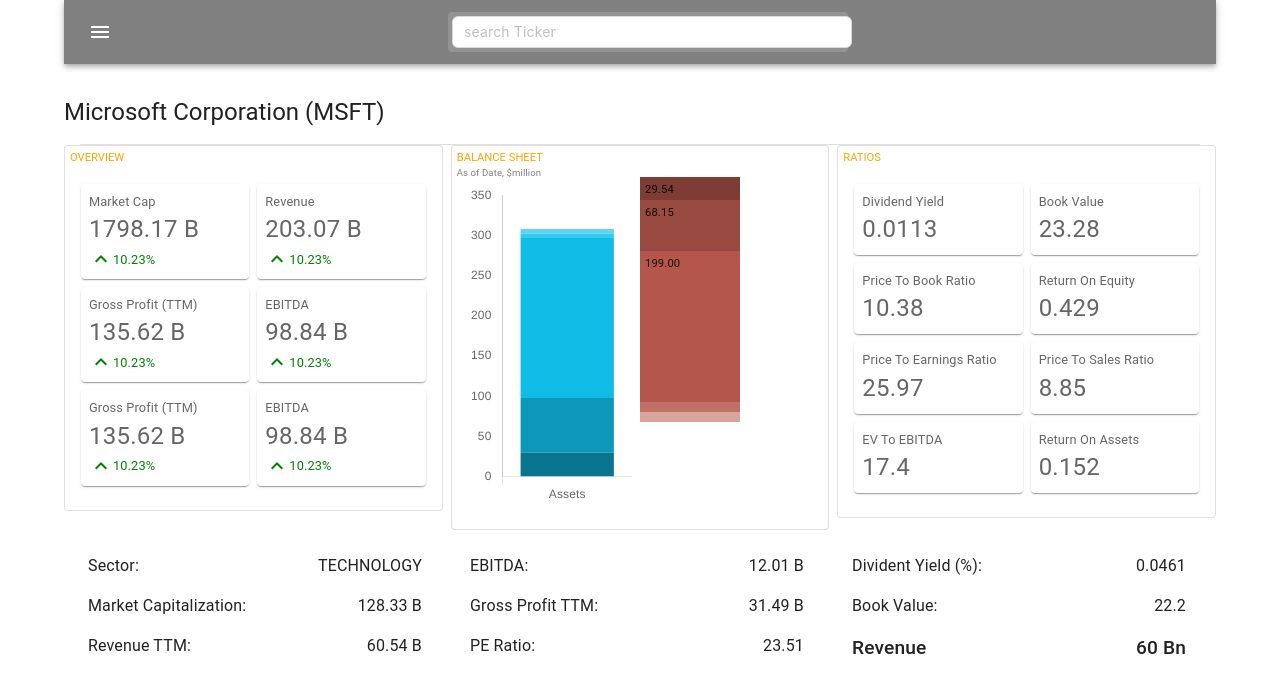
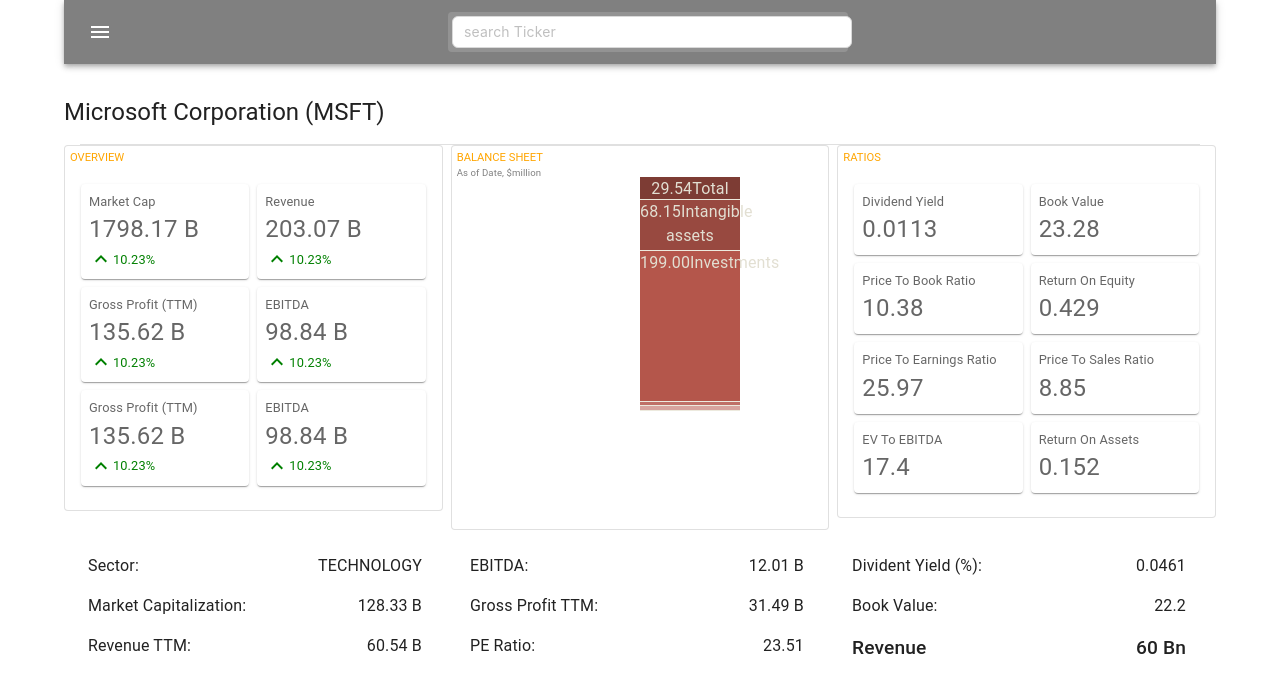
Before and after one commit to kaiwalyag/screener, a React (Create React App) app: page / in a window 1280 px wide. Shown: the top 692 px of the page. Built offline with nearby package versions, Linux system fonts and the light colour scheme.

Commit message:
Trying to draw asset graph manually

```diff
--- a/src/components/BalanceSheetChart.js
+++ b/src/components/BalanceSheetChart.js
@@ -1,8 +1,8 @@
 import * as React from "react";
 import Grid from "@mui/material/Grid";
 import { useRecoilValue } from "recoil";
-import { convertMillions,toSentenceCase } from "../utils.js";
-import {Card, CardContent,CardHeader, Box } from "@mui/material";
+import { convertMillions, toSentenceCase } from "../utils.js";
+import { Card, CardContent, CardHeader, Box } from "@mui/material";
 import { styled } from "@mui/material/styles";
 
 import {
@@ -43,104 +43,126 @@
 
 const TitleStyles = {
   fontSize: "0.7rem",
-   color:"orange"
-}
+  color: "orange",
+};
 
 const subTitleStyles = {
   fontSize: "0.6rem",
-   color:"grey"
-}
+  color: "grey",
+};
 
-
-const assetColors = [
-  '#0A758F',
-  '#0D98BA',
-  '#10BBE5',
-  '#32CBF1',
-  '#5DD6F4'
-]
-
+const assetColors = ["#0A758F", "#0D98BA", "#10BBE5", "#32CBF1", "#5DD6F4"];
 
 const liabilitiesColors = [
-  '#7d3c34',
-  '#984940',
-  '#b4564b',
-  '#bf7067',
-  '#d7a49e'
-]
+  "#7d3c34",
+  "#984940",
+  "#b4564b",
+  "#bf7067",
+  "#d7a49e",
+];
 
 export const options = {
   plugins: {
     title: {
-      display: false
+      display: false,
     },
     legend: {
-      display: false
-    }
+      display: false,
+    },
   },
   responsive: true,
   maintainAspectRatio: false,
   scales: {
     x: {
-      stacked: true
+      stacked: true,
     },
     y: {
       stacked: true,
       grid: {
-        display: false
-      }
+        display: false,
+      },
     },
   },
 };
 
 let libOptions = JSON.parse(JSON.stringify(options));
 libOptions.scales.y.ticks = {
-  display: false
+  display: false,
 };
 
 export default function BalanceSheetChart() {
-
   const balanceSheet = useRecoilValue(balanceSheetState);
   const latest = balanceSheet.annualReports[0];
 
   const assetsDataset = [];
   const liabilitiesDataset = [];
 
-  const assets = (({ totalCurrentAssets , intangibleAssets, investments, otherCurrentAssets,propertyPlantEquipment }) =>
-    ({ totalCurrentAssets , intangibleAssets, investments, otherCurrentAssets,propertyPlantEquipment }))(latest);
+  const assets = (({
+    totalCurrentAssets,
+    intangibleAssets,
+    investments,
+    otherCurrentAssets,
+    propertyPlantEquipment,
+  }) => ({
+    totalCurrentAssets,
+    intangibleAssets,
+    investments,
+    otherCurrentAssets,
+    propertyPlantEquipment,
+  }))(latest);
 
+  const liabilities = (({
+    totalCurrentLiabilities,
+    longTermDebt,
+    totalShareholderEquity,
+    otherCurrentLiabilities,
+  }) => ({
+    totalCurrentLiabilities,
+    longTermDebt,
+    totalShareholderEquity,
+    otherCurrentLiabilities,
+  }))(latest);
 
-  const liabilities = (({ totalCurrentLiabilities , longTermDebt, totalShareholderEquity, otherCurrentLiabilities }) =>
-    ({ totalCurrentLiabilities , longTermDebt, totalShareholderEquity, otherCurrentLiabilities }))(latest);
-
-  Object.keys(assets).forEach((e,i) => assetsDataset.push(
-    {
+  Object.keys(assets).forEach((e, i) =>
+    assetsDataset.push({
       label: toSentenceCase(e),
       data: [convertMillions(assets[e])],
-      backgroundColor: assetColors[i]
-    }
-  ));
+      backgroundColor: assetColors[i],
+    })
+  );
 
-  Object.keys(liabilities).forEach((e,i) => liabilitiesDataset.push(
-    {
+  Object.keys(liabilities).forEach((e, i) =>
+    liabilitiesDataset.push({
       label: toSentenceCase(e),
       data: [convertMillions(liabilities[e])],
-      backgroundColor: liabilitiesColors[i]
-    }
-  ));
+      backgroundColor: liabilitiesColors[i],
+    })
+  );
 
   const assetsData = {
-    labels: ['Assets'],
-    datasets: assetsDataset
+    labels: ["Assets"],
+    datasets: assetsDataset,
   };
 
   const liabilitiesData = {
-    labels: ['Liabilities'],
-    datasets: liabilitiesDataset
+    labels: ["Liabilities"],
+    datasets: liabilitiesDataset,
   };
 
   const getAssetsChartHeight = (val) => {
-    return val * 100 / convertMillions(latest.totalAssets);
+    return (val * 100) / convertMillions(latest.totalAssets);
+  };
+
+  const graphItemStyle = (item, idx) => {
+    return {
+      backgroundColor: liabilitiesColors[idx],
+      height: getAssetsChartHeight(item.data) + "px",
+      fontSize: "1rem",
+      color: "#E2DFD2",
+      width: "100px",
+      textAlign: "center",
+      borderBottom: "1px solid #EDEADE",
+    };
   };
 
   return (
@@ -152,22 +174,29 @@
         subheaderTypographyProps={subTitleStyles}
       ></Header>
       <Content>
-      <Grid container spacing={2} columns={16} sx={{height:'21rem'}} display="false">
-        <Grid item xs={8}>
-          <Bar options={options} data={assetsData} />
-        </Grid>
+        <Grid
+          container
+          spacing={2}
+          columns={16}
+          sx={{ height: "21rem" }}
+          display="false"
+        >
+          <Grid item xs={8}></Grid>
           <Grid item xs={8}>
             <Grid container spacing={1}>
-            {assetsDataset.map((itemp, index) => (
-              <Grid key={index} sx={{backgroundColor:liabilitiesColors[index], padding:'5px', fontSize: "0.7rem", width: '100px', height: getAssetsChartHeight(itemp.data) + 'px'}}>
-                { getAssetsChartHeight(itemp.data) > 5 ? itemp.data : '' }
+              {assetsDataset.map((item, index) => (
+                <Grid key={index} sx={graphItemStyle(item, index)}>
+                  <span>
+                    {getAssetsChartHeight(item.data) > 5 ? item.data : ""}
+                  </span>
+                  <span className="lables">
+                    {getAssetsChartHeight(item.data) > 5 ? item.label : ""}
+                  </span>
                 </Grid>
               ))}
-
             </Grid>
           </Grid>
         </Grid>
-
       </Content>
     </Card>
   );
```
Lines whose indentation alone changed are shown as unchanged.
